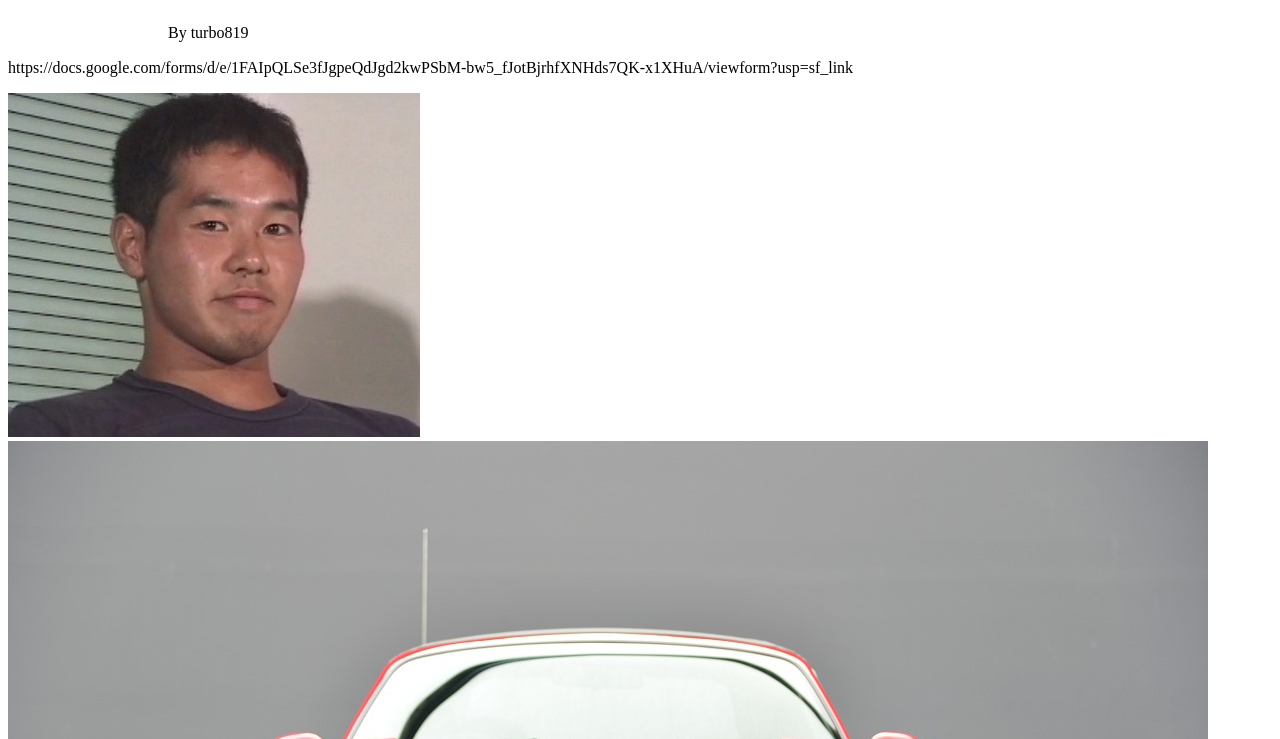
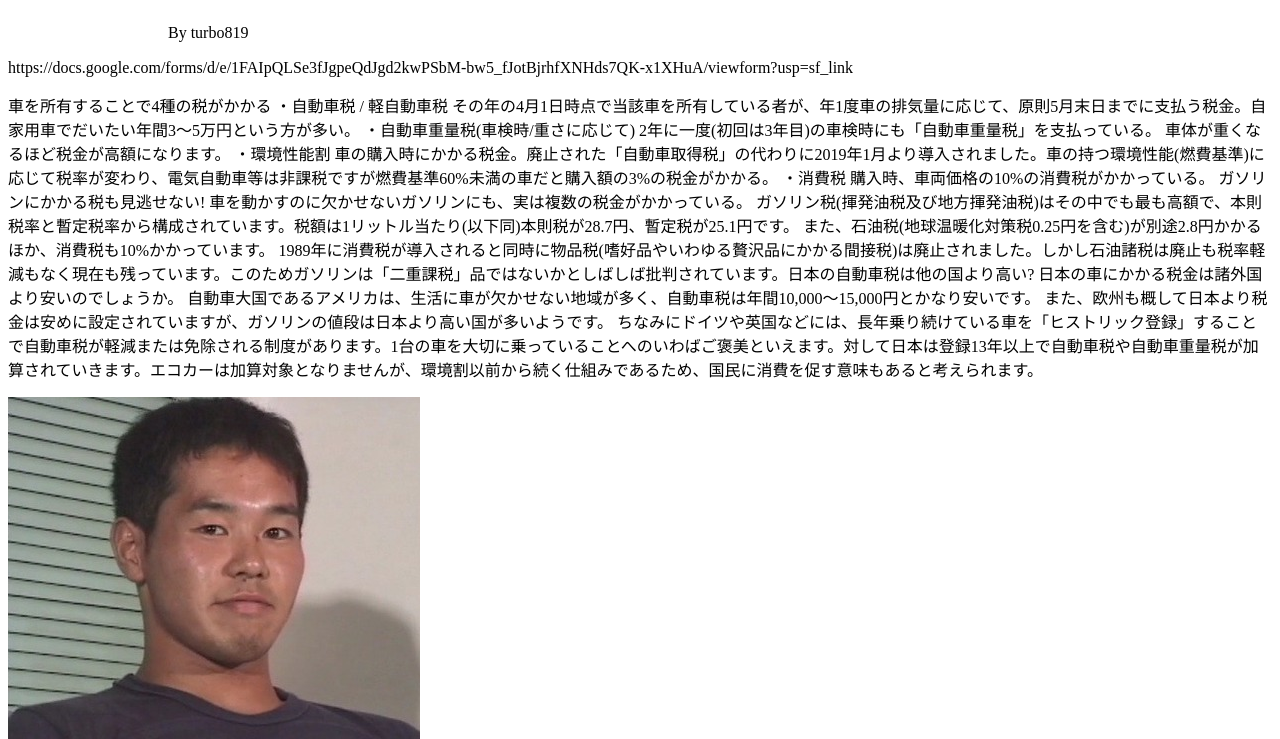
Before and after one commit to turbo819/crowd_keep, a plain HTML site: page index.html in a window 1280 px wide. Shown: the part 61-800 px from the top of the page. Drawn offline with Linux system fonts and the light colour scheme.

Commit message:
Update index.html

```diff
--- a/index.html
+++ b/index.html
@@ -8,6 +8,25 @@
     <h1>CROWD_KEEP</h1>
     <p>　　　　　　　　　　By turbo819</p>
     <p>https://docs.google.com/forms/d/e/1FAIpQLSe3fJgpeQdJgd2kwPSbM-bw5_fJotBjrhfXNHds7QK-x1XHuA/viewform?usp=sf_link</p>
+    <p>車を所有することで4種の税がかかる
+・自動車税 / 軽自動車税
+その年の4月1日時点で当該車を所有している者が、年1度車の排気量に応じて、原則5月末日までに支払う税金。自家用車でだいたい年間3〜5万円という方が多い。
+・自動車重量税(車検時/重さに応じて)
+2年に一度(初回は3年目)の車検時にも「自動車重量税」を支払っている。
+車体が重くなるほど税金が高額になります。
+・環境性能割
+車の購入時にかかる税金。廃止された「自動車取得税」の代わりに2019年1月より導入されました。車の持つ環境性能(燃費基準)に応じて税率が変わり、電気自動車等は非課税ですが燃費基準60%未満の車だと購入額の3%の税金がかかる。
+・消費税
+購入時、車両価格の10%の消費税がかかっている。
+ガソリンにかかる税も見逃せない!
+車を動かすのに欠かせないガソリンにも、実は複数の税金がかかっている。
+ガソリン税(揮発油税及び地方揮発油税)はその中でも最も高額で、本則税率と暫定税率から構成されています。税額は1リットル当たり(以下同)本則税が28.7円、暫定税が25.1円です。
+また、石油税(地球温暖化対策税0.25円を含む)が別途2.8円かかるほか、消費税も10%かかっています。
+1989年に消費税が導入されると同時に物品税(嗜好品やいわゆる贅沢品にかかる間接税)は廃止されました。しかし石油諸税は廃止も税率軽減もなく現在も残っています。このためガソリンは「二重課税」品ではないかとしばしば批判されています。日本の自動車税は他の国より高い?
+日本の車にかかる税金は諸外国より安いのでしょうか。
+自動車大国であるアメリカは、生活に車が欠かせない地域が多く、自動車税は年間10,000〜15,000円とかなり安いです。
+また、欧州も概して日本より税金は安めに設定されていますが、ガソリンの値段は日本より高い国が多いようです。
+ちなみにドイツや英国などには、長年乗り続けている車を「ヒストリック登録」することで自動車税が軽減または免除される制度があります。1台の車を大切に乗っていることへのいわばご褒美といえます。対して日本は登録13年以上で自動車税や自動車重量税が加算されていきます。エコカーは加算対象となりませんが、環境割以前から続く仕組みであるため、国民に消費を促す意味もあると考えられます。</p>
 
     <!--from here-->
     <img src="野獣の肖像.png">
```
